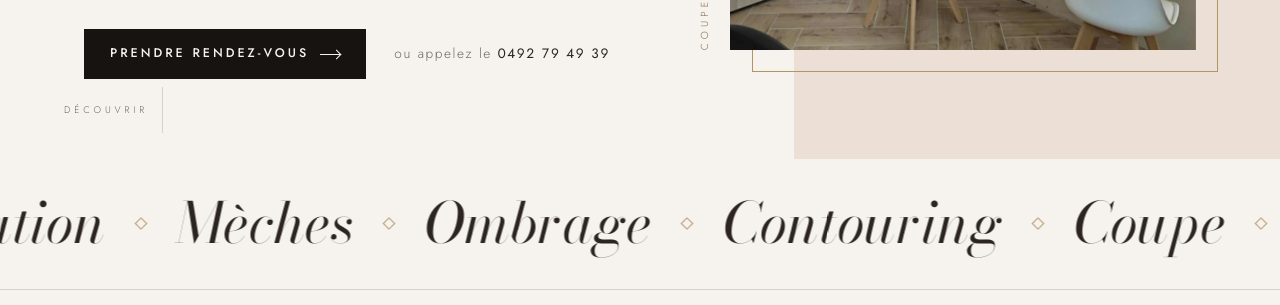
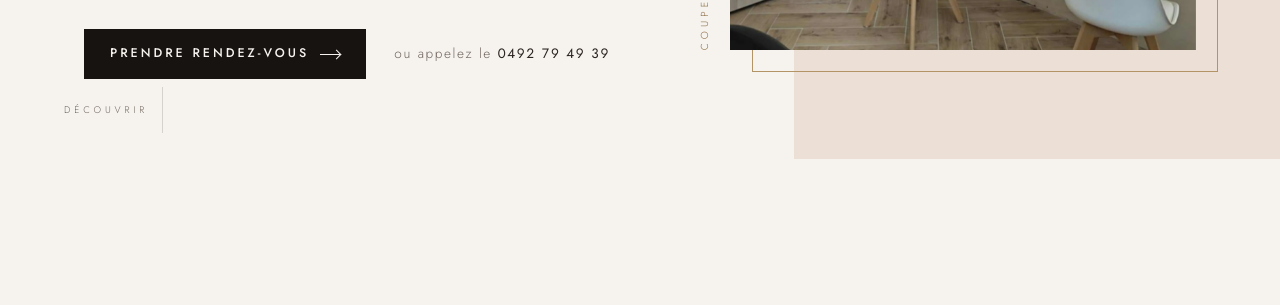
Before and after one commit to Gumballmuti/tiffanys-coiffure, a plain HTML site: page index.html in a window 1280 px wide. Shown: the part 647-952 px from the top of the page. Drawn offline with Linux system fonts and the light colour scheme.

Commit message:
Accueil : retrait du bandeau défilant

```diff
--- a/assets/main.js
+++ b/assets/main.js
@@ -38,27 +38,6 @@
     document.addEventListener("keydown", function (e) {
       if (e.key === "Escape" && doc.classList.contains("menu-ouvert")) basculerMenu(false);
     });
-  }
-
-  /* ---------- Bandeau défilant (accélère avec le défilement) ---------- */
-  var piste = document.getElementById("bandeau");
-  if (piste && !reduit) {
-    var x = 0, vitesse = 0.45, boost = 0, sens = -1, precedent = window.scrollY;
-    window.addEventListener("scroll", function () {
-      var d = window.scrollY - precedent;
-      precedent = window.scrollY;
-      if (d !== 0) sens = d > 0 ? -1 : 1;
-      boost = Math.min(Math.abs(d) * 0.35, 14);
-    }, { passive: true });
-    (function boucle() {
-      var largeur = piste.scrollWidth / 2;
-      x += sens * (vitesse + boost);
-      boost *= 0.92;
-      if (x <= -largeur) x += largeur;
-      if (x > 0) x -= largeur;
-      piste.style.transform = "translate3d(" + x + "px,0,0)";
-      requestAnimationFrame(boucle);
-    })();
   }
 
   /* ---------- Animations GSAP ---------- */
--- a/assets/style.css
+++ b/assets/style.css
@@ -324,26 +324,6 @@ a { color: inherit; }
 .heros__cadre::before { color: rgba(216, 193, 155, 0.18); }
 .cadre-img img { position: relative; }
 
-/* ---------- Bandeau défilant ---------- */
-.bandeau {
-  background: var(--porcelaine);
-  border-bottom: 1px solid var(--filet);
-  overflow: hidden;
-  padding-block: clamp(20px, 3vw, 34px);
-}
-.bandeau__piste { display: flex; width: max-content; will-change: transform; }
-.bandeau__groupe { display: flex; align-items: center; flex-shrink: 0; }
-.bandeau__groupe span {
-  font-family: var(--f-display);
-  font-size: clamp(1.8rem, 4.4vw, 3.6rem);
-  font-style: italic;
-  line-height: 1.1;
-  white-space: nowrap;
-  padding-inline: clamp(18px, 2.4vw, 36px);
-}
-.bandeau__groupe span:nth-child(even) { font-style: normal; color: transparent; -webkit-text-stroke: 1px var(--encre); }
-.bandeau__groupe b { width: 9px; height: 9px; border: 1px solid var(--champagne); transform: rotate(45deg); flex-shrink: 0; }
-
 /* ---------- Sections ---------- */
 .section { padding-block: clamp(80px, 12vw, 168px); position: relative; }
 .section--poudre { background: var(--poudre); }
--- a/index.html
+++ b/index.html
@@ -69,13 +69,6 @@
       <a class="defiler" href="#salon">Découvrir<i></i></a>
     </section>
 
-    <!-- Bandeau défilant -->
-    <div class="bandeau" aria-hidden="true">
-      <div class="bandeau__piste" id="bandeau">
-        <div class="bandeau__groupe"><span>Coupe</span><b></b><span>Brushing</span><b></b><span>Coloration</span><b></b><span>Mèches</span><b></b><span>Ombrage</span><b></b><span>Contouring</span><b></b></div>
-        <div class="bandeau__groupe"><span>Coupe</span><b></b><span>Brushing</span><b></b><span>Coloration</span><b></b><span>Mèches</span><b></b><span>Ombrage</span><b></b><span>Contouring</span><b></b></div>
-      </div>
-    </div>
 
     <!-- Philosophie -->
     <section class="section" id="salon">
```
